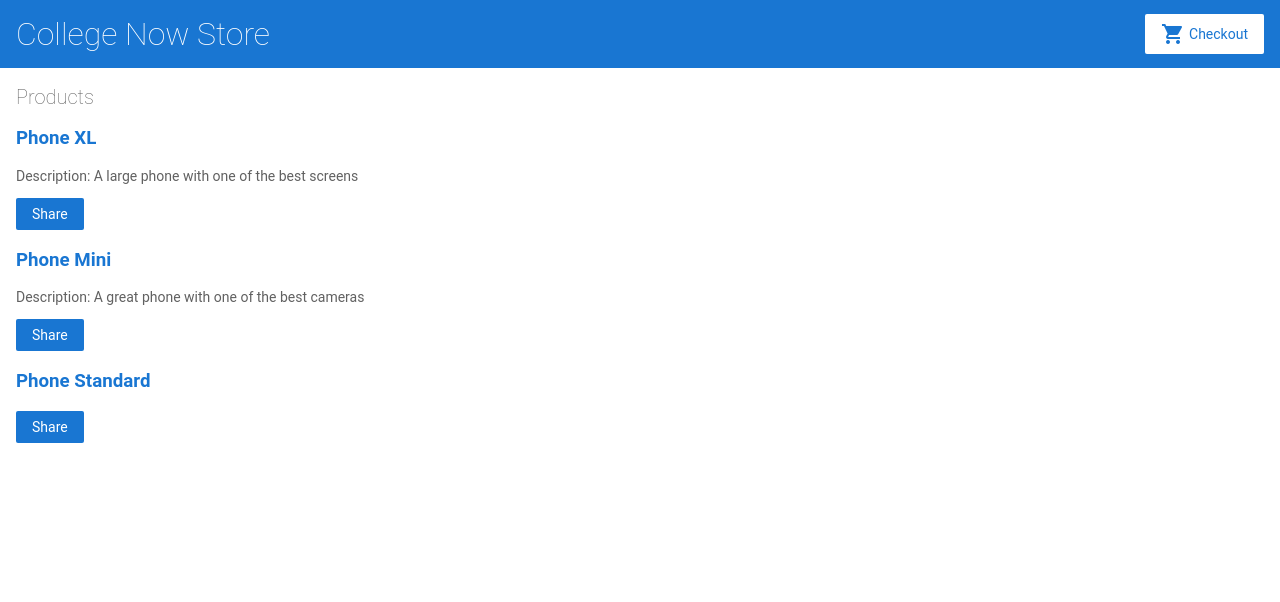
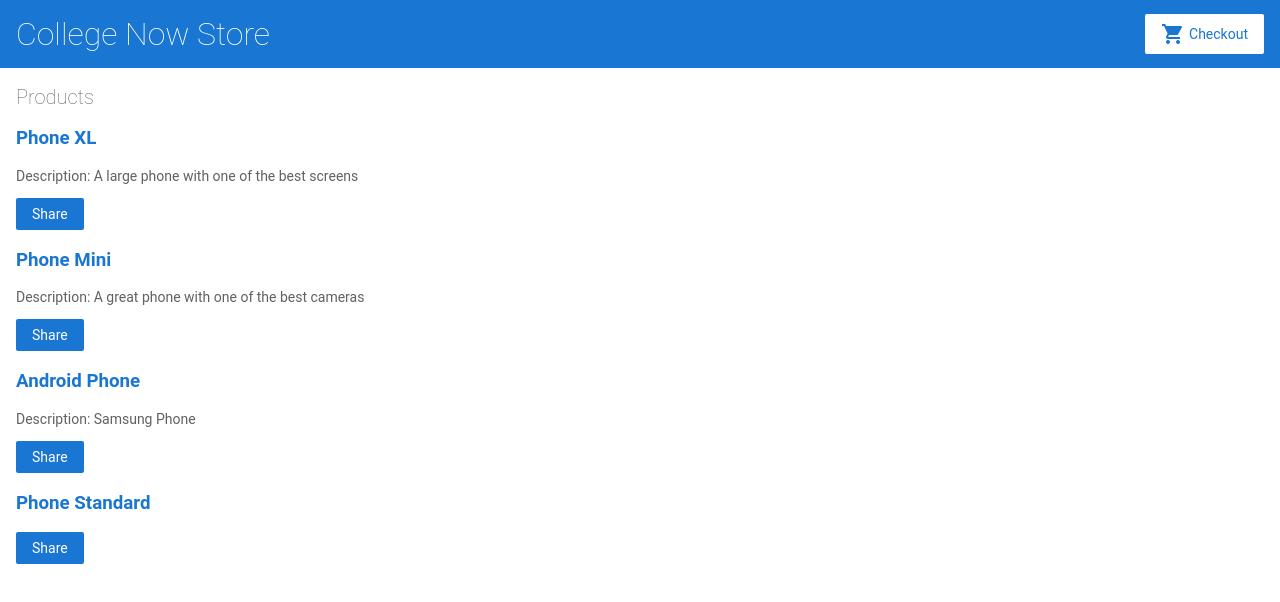
Before and after one commit to mingl1/cn-20210712, an Angular app: page / in a window 1280 px wide. Shown: the top 602 px of the page. Built offline with nearby package versions, Linux system fonts and the light colour scheme.

Commit message:
1 file modified

```diff
--- a/src/app/products.ts
+++ b/src/app/products.ts
@@ -20,6 +20,12 @@ export const products = [
   },
   {
     id: 3,
+    name: 'Android Phone',
+    price: 499,
+    description: 'Samsung Phone'
+  },
+  {
+    id: 4,
     name: 'Phone Standard',
     price: 299,
     description: ''
```
